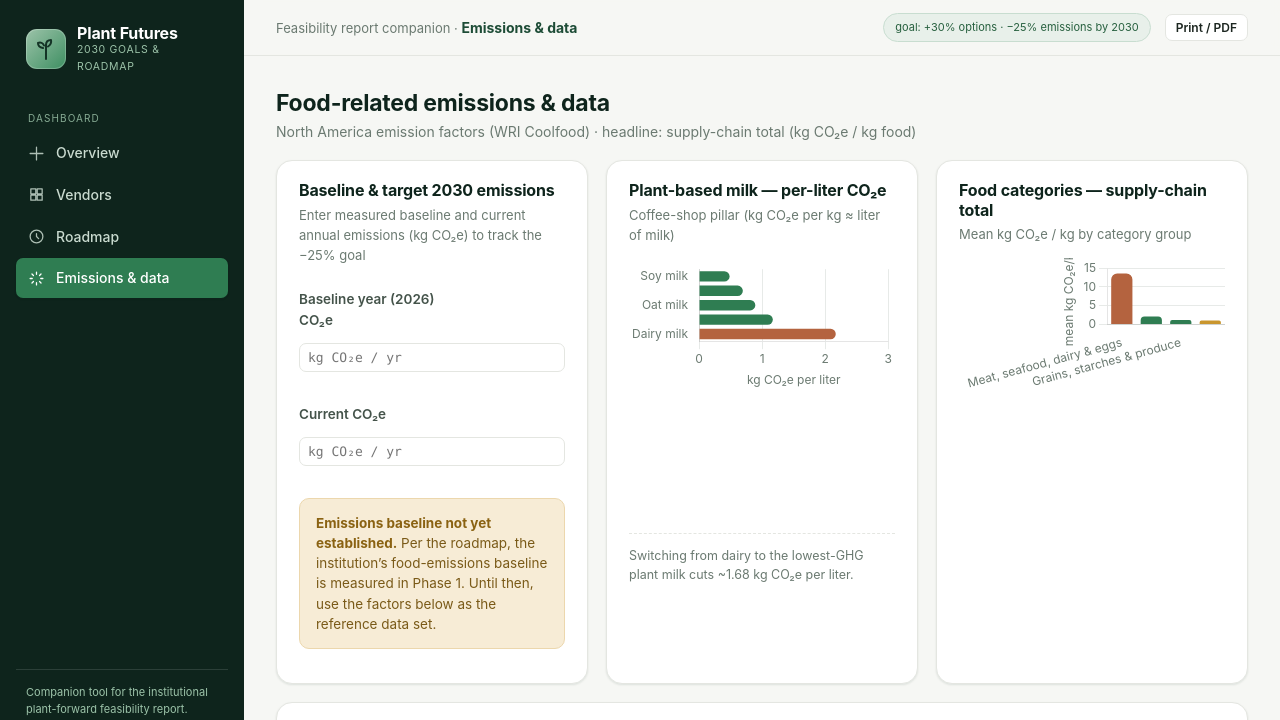
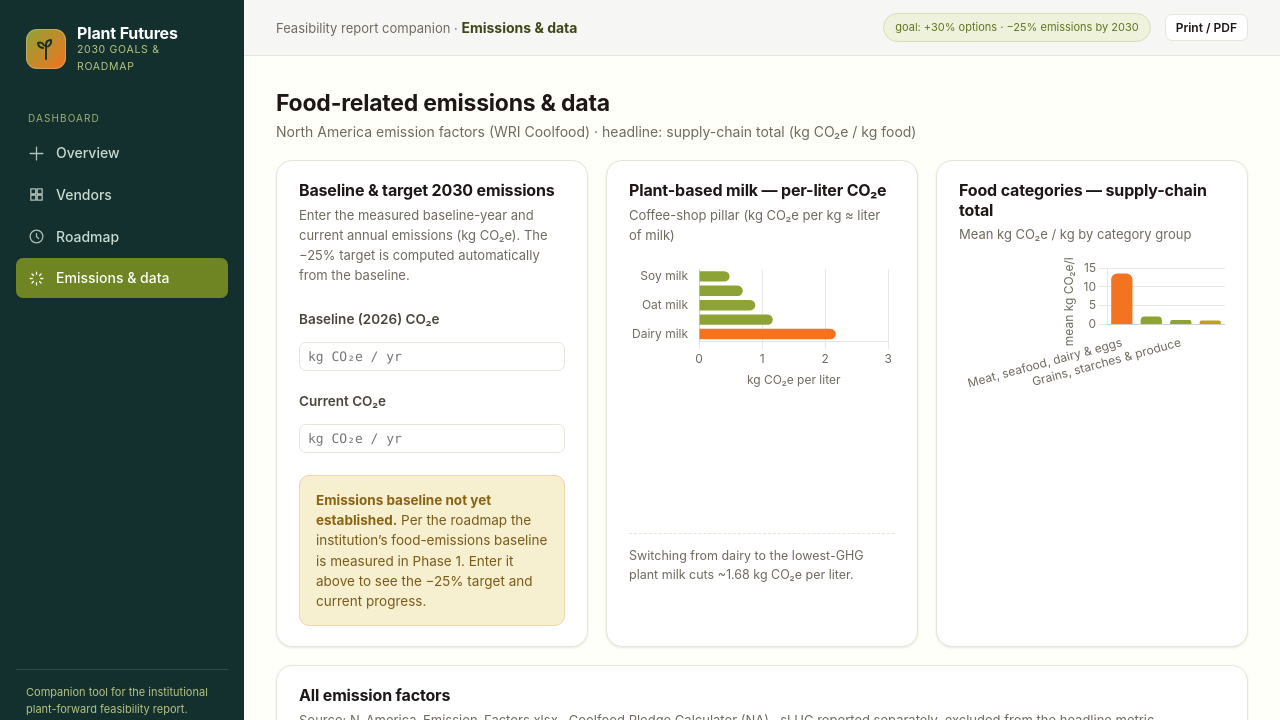
Before and after one commit to anabrazaityte/plant-futures-dashboard, a plain HTML site: page dashboard/index.html in a window 1280 px wide. Both pictures are taken after a click on the link "Emissions & data". Shown: the top 720 px of the page. Drawn offline with Linux system fonts and the light colour scheme.

Commit message:
Apply Acterra brand palette; make emissions baseline/target card interactive

```diff
--- a/dashboard/css/styles.css
+++ b/dashboard/css/styles.css
@@ -4,41 +4,50 @@
    ========================================================================== */
 
 :root {
-  /* palette — modern green / neutral */
-  --forest-950: #0e241c;
-  --forest-900: #16382a;
-  --forest-800: #1d4c36;
-  --forest-700: #27603f;
-  --forest-600: #2f7d52;
-  --forest-500: #3e8f62;
-  --sage-400: #6f9d83;
-  --sage-300: #9cc3a9;
-  --sage-200: #c8ddd0;
-  --sage-100: #e8f0ea;
-  --sage-50:  #f2f6f3;
+  /* palette — Acterra brand (primary + neutrals) on a modern minimal layout */
+  --brand-green:  #8DA335;   /* Acterra primary green */
+  --brand-orange: #F37321;   /* Acterra primary orange */
+  --brand-blue:   #006E94;   /* Acterra secondary blue */
+  --brand-purple: #693276;   /* Acterra secondary purple */
+  --brand-olive:  #574319;   /* Acterra secondary deep olive */
 
-  --bg:       #f6f7f4;
+  --forest-950: #1F1717;     /* Acterra neutral near-black */
+  --forest-900: #34300f;
+  --forest-800: #3f4718;
+  --forest-700: #61741f;
+  --forest-600: #6f8423;
+  --forest-500: #8DA335;
+  --sage-400: #9db059;
+  --sage-300: #b6c47f;
+  --sage-200: #d6dfb3;
+  --sage-100: #eef2dc;
+  --sage-50:  #f5f7ea;
+
+  --bg:       #FEFFF8;      /* Acterra near-white */
   --paper:    #ffffff;
   --card:     #ffffff;
-  --ink:      #1c2620;
-  --ink-soft: #44534a;
-  --muted:    #6b7a71;
-  --line:     #e4e6e1;
-  --line-soft:#efefea;
+  --ink:      #1F1717;
+  --ink-soft: #4a453a;
+  --muted:    #6e6a5e;
+  --line:     #e7e5d8;
+  --line-soft:#f2f1ea;
 
-  --terracotta: #b4633f;
-  --terracotta-soft: #f6e6dd;
-  --amber:       #c9962e;
-  --amber-soft:  #f7ecd6;
-  --red:         #b0493a;
-  --red-soft:    #f6e2dc;
-  --green:       #2f7d52;
-  --green-soft:  #e6f1e9;
-  --blue:        #3f6f86;
-  --blue-soft:   #e4edf1;
+  --terracotta: #F37321;    /* Acterra orange */
+  --terracotta-soft: #fde9d8;
+  --amber:       #bfa023;
+  --amber-soft:  #f6efd0;
+  --red:         #c05b38;
+  --red-soft:    #f7e4da;
+  --green:       #61741f;
+  --green-soft:  #eef2dc;
+  --blue:        #006E94;
+  --blue-soft:   #e2eff4;
+  --purple:      #693276;
+  --purple-soft: #f0e6f1;
 
-  /* type — clean sans stack, no heavy serif headers */
-  --sans: "Inter", -apple-system, BlinkMacSystemFont, "Segoe UI", Roboto, Helvetica, Arial, sans-serif;
+  /* type — Acterra brand fonts (fallbacks for offline/no-build use) */
+  --display: "League Gothic", "Arial Narrow", Impact, sans-serif;
+  --sans: "Josefin Sans", "Inter", -apple-system, BlinkMacSystemFont, "Segoe UI", Roboto, Helvetica, Arial, sans-serif;
   --mono: "SF Mono", "Cascadia Mono", "JetBrains Mono", Menlo, Consolas, monospace;
 
   /* metrics */
@@ -72,7 +81,7 @@ h1, h2, h3, h4, h5 {
   color: var(--forest-950);
   line-height: 1.2;
   margin: 0;
-  font-weight: 650;
+  font-weight: 700;
   letter-spacing: -0.01em;
 }
 
@@ -83,8 +92,8 @@ h1, h2, h3, h4, h5 {
   position: sticky;
   top: 0;
   height: 100vh;
-  background: var(--forest-950);
-  color: #d8e6dd;
+  background: #14302e;
+  color: #d4e6dc;
   padding: 24px 16px 16px;
   display: flex;
   flex-direction: column;
@@ -95,7 +104,7 @@ h1, h2, h3, h4, h5 {
 .brand { display: flex; align-items: center; gap: 11px; padding: 0 10px 20px; }
 .brand-mark {
   width: 40px; height: 40px; border-radius: 11px; flex: 0 0 auto;
-  background: linear-gradient(135deg, var(--sage-300), var(--forest-500));
+  background: linear-gradient(135deg, var(--brand-green), var(--brand-orange));
   display: grid; place-items: center; box-shadow: inset 0 0 0 1px rgba(255,255,255,.22);
 }
 .brand-name { font-family: var(--sans); color: #fff; font-size: 16px; font-weight: 650; letter-spacing: -.01em; line-height: 1.15; }
@@ -151,10 +160,10 @@ h1, h2, h3, h4, h5 {
 
 /* ---------- Hero ---------- */
 .hero {
-  background: linear-gradient(135deg, var(--forest-900) 0%, var(--forest-700) 68%, var(--forest-500) 100%);
+  background: linear-gradient(135deg, #1f2a46 0%, #2f3f63 55%, #4a3a10 100%);
   border-radius: var(--radius-lg);
   padding: 30px 32px;
-  color: #eaf3ec;
+  color: #f3f6ee;
   position: relative; overflow: hidden;
   box-shadow: var(--shadow-md);
   margin-bottom: 24px;
@@ -163,11 +172,11 @@ h1, h2, h3, h4, h5 {
   content: "";
   position: absolute; right: -60px; top: -80px; width: 340px; height: 340px;
   border-radius: 50%;
-  background: radial-gradient(circle, rgba(156,195,169,.35) 0%, transparent 70%);
+  background: radial-gradient(circle, rgba(141,163,53,.35) 0%, transparent 70%);
 }
 .hero .eyebrow { font-size: 11.5px; letter-spacing: 1.5px; text-transform: uppercase; color: var(--sage-300); margin-bottom: 9px; }
 .hero h1 { color: #fff; font-size: clamp(24px, 3.2vw, 33px); max-width: 720px; }
-.hero p { color: #d9e7dd; max-width: 640px; margin: 10px 0 0; font-size: 15px; }
+.hero p { color: #e4ebd2; max-width: 640px; margin: 10px 0 0; font-size: 15px; }
 .hero .chips { display: flex; gap: 10px; margin-top: 18px; flex-wrap: wrap; position: relative; z-index: 1; }
 .chip { background: rgba(255,255,255,.14); border: 1px solid rgba(255,255,255,.22); color: #fff; border-radius: 999px; padding: 5px 13px; font-size: 12.5px; }
 
--- a/dashboard/js/app.js
+++ b/dashboard/js/app.js
@@ -664,17 +664,34 @@ const App = (() => {
     if (overallMeta) overallMeta.textContent = 'overall: ' + fmt(overall, 0) + '%';
   }
 
+  function updateEmissionsReadout() {
+    const box = document.getElementById('em-readout');
+    if (!box) return;
+    const base = state.baselineEmissions !== '' && Number(state.baselineEmissions) > 0 ? Number(state.baselineEmissions) : null;
+    const cur = state.currentEmissions !== '' ? Number(state.currentEmissions) : null;
+    if (base === null) {
+      box.innerHTML = `<div class="callout warn" style="margin:0"><strong>Emissions baseline not yet established.</strong> Per the roadmap the institution\u2019s food-emissions baseline is measured in Phase 1. Enter it above to see the −${DATA.GOALS.emissions.targetPct}% target and current progress.</div>`;
+      return;
+    }
+    const target = Calc.emissionsTarget(base);
+    const ePct = Calc.emissionsProgress(cur || 0, base);
+    box.innerHTML = `
+      <div class="goal-block" style="padding-top:4px">
+        <div class="goal-meta">
+          <div class="t">Emissions vs ${DATA.GOALS.baselineYear}</div>
+          <div class="v">${fmtT(cur || 0)} CO\u2082e now \u2192 ${fmtT(target)} CO\u2082e target · −${DATA.GOALS.emissions.targetPct}%</div>
+        </div>
+        <div class="goal-track"><div class="progress"><span class="${ePct >= 100 ? 'ok' : (ePct >= 40 ? 'warn' : '')}" style="width:${ePct}%"></span></div></div>
+        <div class="goal-pct">${fmt(ePct, 1)}%</div>
+      </div>
+      <div class="card-foot">Reduction so far: ${fmtT(base - (cur || 0))} CO\u2082e (${fmt((base - (cur || 0)) / base * 100, 1)}%) \u00b7 to hit the ${DATA.GOALS.targetYear} goal you need ${fmtT(base - target)} CO\u2082e total.</div>`;
+  }
+
   /* ================================================================
      EMISSIONS & DATA (merged)
      ================================================================ */
   renderers.emissions = function renderEmissions() {
     const el = document.getElementById('view-emissions');
-    const base = state.baselineEmissions !== '' ? Number(state.baselineEmissions) : null;
-    const cur = state.currentEmissions !== '' ? Number(state.currentEmissions) : null;
-    const has = base != null && base > 0;
-    const target = has ? Calc.emissionsTarget(base) : null;
-    const ePct = has ? Calc.emissionsProgress(cur || 0, base) : 0;
-
     const cats = {};
     DATA.EMISSION_FACTORS.forEach(f => { (cats[f.category] = cats[f.category] || []).push(f); });
     const milks = DATA.MILKS.slice().sort((a, b) => a.total - b.total);
@@ -691,21 +708,16 @@ const App = (() => {
       <div class="grid cols-3">
         <div class="card">
           <h3>Baseline &amp; target ${DATA.GOALS.targetYear} emissions</h3>
-          <div class="card-sub">Enter measured baseline and current annual emissions (kg CO\u2082e) to track the −${DATA.GOALS.emissions.targetPct}% goal</div>
+          <div class="card-sub">Enter the measured baseline-year and current annual emissions (kg CO\u2082e). The −${DATA.GOALS.emissions.targetPct}% target is computed automatically from the baseline.</div>
           <div class="control-row">
-            <label style="flex:0 0 150px">Baseline year (${DATA.GOALS.baselineYear}) CO\u2082e</label>
+            <label style="flex:0 0 150px">Baseline (${DATA.GOALS.baselineYear}) CO\u2082e</label>
             <input type="number" id="em-baseline" min="0" step="any" placeholder="kg CO\u2082e / yr">
-            <span class="ctl-val"></span>
           </div>
           <div class="control-row">
             <label style="flex:0 0 150px">Current CO\u2082e</label>
             <input type="number" id="em-current" min="0" step="any" placeholder="kg CO\u2082e / yr">
-            <span class="ctl-val"></span>
           </div>
-          <div style="margin-top:10px">
-            ${has ? goalBlock('Emissions vs ' + DATA.GOALS.baselineYear, fmtT(cur || 0) + ' CO\u2082e', fmtT(target) + ' CO\u2082e', ePct, ePct >= 100 ? 'ok' : (ePct >= 40 ? 'warn' : ''))
-              : `<div class="callout warn" style="margin-top:0"><strong>Emissions baseline not yet established.</strong> Per the roadmap, the institution\u2019s food-emissions baseline is measured in Phase 1. Until then, use the factors below as the reference data set.</div>`}
-          </div>
+          <div id="em-readout" style="margin-top:12px"></div>
         </div>
         <div class="card">
           <h3>Plant-based milk — per-liter CO\u2082e</h3>
@@ -770,8 +782,9 @@ const App = (() => {
     const cInp = document.getElementById('em-current');
     if (bInp) bInp.value = state.baselineEmissions;
     if (cInp) cInp.value = state.currentEmissions;
-    if (bInp) bInp.addEventListener('input', () => { state.baselineEmissions = bInp.value; persist(); });
-    if (cInp) cInp.addEventListener('input', () => { state.currentEmissions = cInp.value; persist(); });
+    if (bInp) bInp.addEventListener('input', () => { state.baselineEmissions = bInp.value; persist(); updateEmissionsReadout(); });
+    if (cInp) cInp.addEventListener('input', () => { state.currentEmissions = cInp.value; persist(); updateEmissionsReadout(); });
+    updateEmissionsReadout();
 
     Charts.upsert('em-milks', {
       type: 'bar',
--- a/dashboard/js/charts.js
+++ b/dashboard/js/charts.js
@@ -6,17 +6,18 @@
 const Charts = (() => {
 
   const PALETTE = {
-    plant: '#2f7d52',
-    plantLight: '#9cc3a9',
-    animal: '#b4633f',
-    dairy: '#c9962e',
-    ink: '#1c2620',
-    muted: '#6b7a71',
-    grid: 'rgba(107,122,113,0.16)',
-    forest: '#16382a',
-    sage: '#7fa08b',
-    blue: '#3f6f86',
-    cream: '#faf8f4'
+    plant: '#8DA335',
+    plantLight: '#b6c47f',
+    animal: '#F37321',
+    dairy: '#bfa023',
+    ink: '#1F1717',
+    muted: '#6e6a5e',
+    grid: 'rgba(110,106,94,0.16)',
+    forest: '#4a5a17',
+    sage: '#9db059',
+    blue: '#006E94',
+    purple: '#693276',
+    cream: '#FEFFF8'
   };
 
   Chart.defaults.font.family = '-apple-system, BlinkMacSystemFont, "Segoe UI", Roboto, Helvetica, Arial, sans-serif';
--- a/dashboard/js/data.js
+++ b/dashboard/js/data.js
@@ -42,13 +42,13 @@ const DATA = (() => {
 
   /* group metadata for display (keyed by vendor.group) */
   const GROUP_META = {
-    'Cafe / coffee shops':             { emoji: '\u2615', color: '#7a5c3d' },
-    'Full-service dining & bars':      { emoji: '\u{1f375}', color: '#9a5b2e' },
-    'Full-service dining':             { emoji: '\u{1f372}', color: '#5f4a8a' },
-    'Casual sit-down & bars':          { emoji: '\u{1f379}', color: '#b4553a' },
-    'Fast casual & grab-and-go':       { emoji: '\u{1f35c}', color: '#3f6f86' },
-    'Juice bars':                      { emoji: '\u{1f966}', color: '#2f7d52' },
-    'Other':                           { emoji: '\u{1f960}', color: '#7a5c3d' }
+    'Cafe / coffee shops':             { emoji: '\u2615', color: '#574319' },
+    'Full-service dining & bars':      { emoji: '\u{1f375}', color: '#F37321' },
+    'Full-service dining':             { emoji: '\u{1f372}', color: '#693276' },
+    'Casual sit-down & bars':          { emoji: '\u{1f379}', color: '#96799B' },
+    'Fast casual & grab-and-go':       { emoji: '\u{1f35c}', color: '#006E94' },
+    'Juice bars':                      { emoji: '\u{1f966}', color: '#8DA335' },
+    'Other':                           { emoji: '\u{1f960}', color: '#937365' }
   };
 
   /* ------------------------------------------------------------------ */
```
